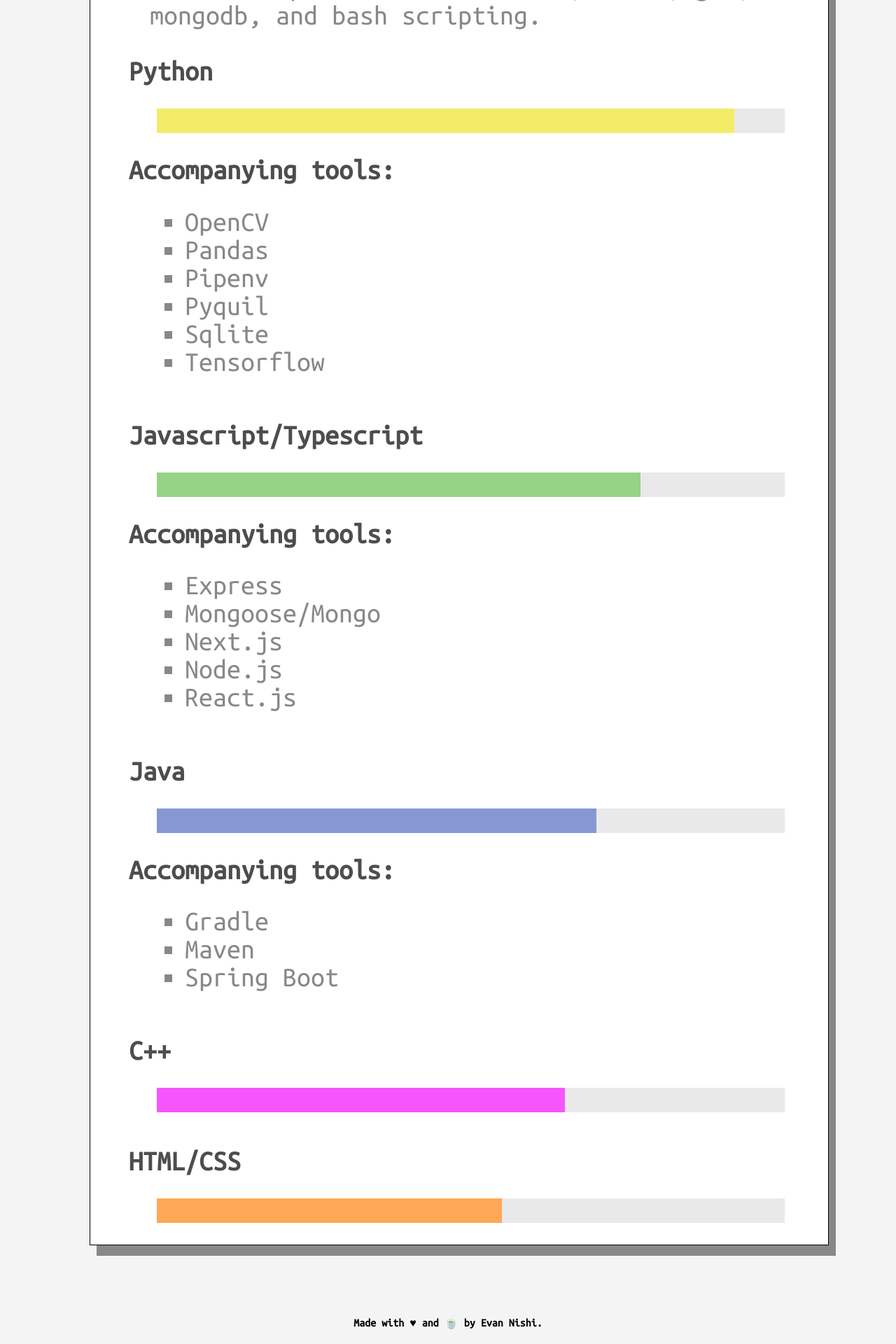
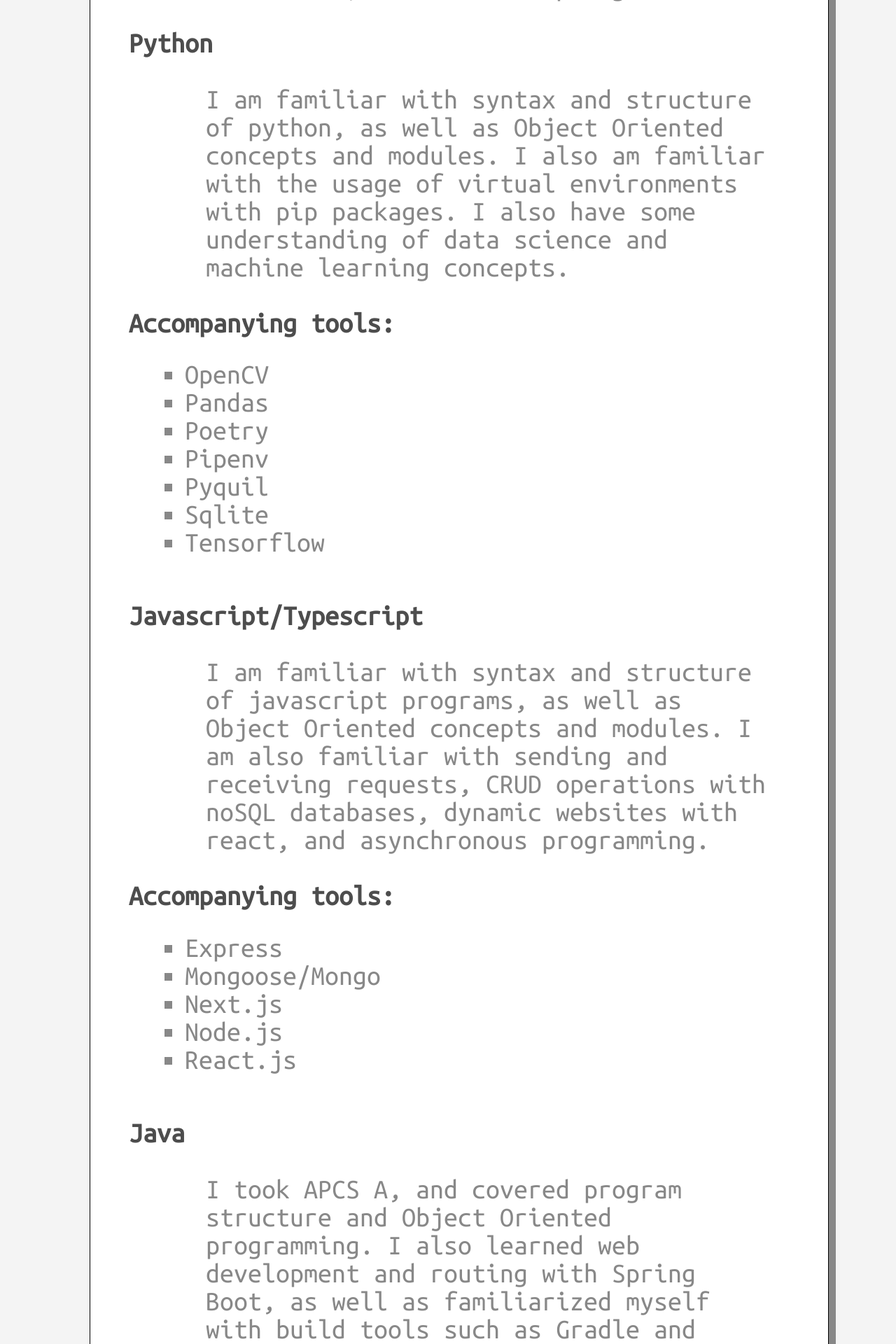
Before and after one commit to Evan-Nishi/personal-site-v2, a Next.js app: page / in a window 1280 px wide. Shown: the part 2960-4880 px from the top of the page at 70% size. Built offline with nearby package versions, Linux system fonts and the light colour scheme.

Commit message:
ui changes

```diff
--- a/src/pages/index.tsx
+++ b/src/pages/index.tsx
@@ -70,15 +70,17 @@
                 <br/>
                 <Card>
                     <h3>Tools/Technologies:</h3>
-                    <p>I love learning new technologies, along with the following tools.  These bars
-                        represent my familiarity with each respective language.
-                        I am also experienced with linux, scrum, git, mongodb, and bash scripting.
+                    <p>I love learning new technologies, along with the following tools.
+                        I am also experienced with linux, scrum, git, mongodb administration, and bash scripting.
                     </p>
                     <div className="indented">
                         <h2>Python</h2>
                         <div className="indented">
-                            <div className="skillbar">
-                                <div id="python"/>
+                            <div>
+                                <p>I am familiar with syntax and structure of python, as well as Object Oriented concepts and modules.
+                                    I also am familiar with the usage of virtual environments with pip packages.  I also have some understanding
+                                     of data science and machine learning concepts.
+                                </p>
                             </div>
                         </div>
                         <h2>Accompanying tools:</h2>
@@ -86,6 +88,7 @@
                             <ul>
                                 <li>OpenCV</li>
                                 <li>Pandas</li>
+                                <li>Poetry</li>
                                 <li>Pipenv</li>
                                 <li>Pyquil</li>
                                 <li>Sqlite</li>
@@ -95,8 +98,11 @@
                         <br/>
                         <h2>Javascript/Typescript</h2>
                         <div className="indented">
-                            <div className="skillbar">
-                                <div id="jsts"/>
+                            <div>
+                                <p>I am familiar with syntax and structure of javascript programs, as well as Object Oriented concepts and modules.
+                                    I am also familiar with sending and receiving requests, CRUD operations with noSQL databases, dynamic websites with react,
+                                     and asynchronous programming.
+                                </p>
                             </div>
                         </div>
                         <h2>Accompanying tools:</h2>
@@ -112,8 +118,10 @@
                         <br/>
                         <h2>Java</h2>
                         <div className="indented">
-                            <div className="skillbar">
-                                <div id="java"/>
+                            <div>
+                                <p>I took APCS A, and covered program structure and Object Oriented programming.  I also learned web development and routing
+                                     with Spring Boot, as well as familiarized myself with build tools such as Gradle and Maven.
+                                </p>
                             </div>
                         </div>
                         <h2>Accompanying tools:</h2>
@@ -127,15 +135,17 @@
                         <br/>
                         <h2>C++</h2>
                         <div className="indented">
-                            <div className="skillbar">
-                                <div id="cpp"/>
+                            <div>
+                                <p>I took COMPSC 110 at DVC and covered C++ fundamentals.  I also use C++ in VEX robotics, mainly working with
+                                    littlevgl graphics library for the UI of our controller.
+                                </p>
                             </div>
                         </div>
                         <br/>
                         <h2>HTML/CSS</h2>
                         <div className="indented">
-                            <div className="skillbar">
-                                <div id="htmlcss"/>
+                            <div>
+                                <p>I know how to style and make responsive static websites with HTML and CSS.</p>
                             </div>
                         </div>
                     </div>
--- a/src/styles.css
+++ b/src/styles.css
@@ -209,13 +209,6 @@
     list-style-type: none;
 }
 
-.skillbar{
-    width: 95%;
-    height: 35px;
-    background-color: #E9E9E9;
-    user-select: none;
-}
-
 .indented{
     padding-left: 40px;
 }
@@ -228,36 +221,6 @@
 
 .timeCard{
     display: flex;
-}
-
-#python{
-    width: 92%;
-    height: 35px;
-    background-color: #F3EC68;
-}
-
-#jsts{
-    width: 77%;
-    height: 35px;
-    background-color: #95D386;
-}
-
-#java{
-    width: 70%;
-    height: 35px;
-    background-color: #8697D3;
-}
-
-#cpp{
-    width: 65%;
-    height: 35px;
-    background-color: #f655fc;
-}
-
-#htmlcss{
-    width: 55%;
-    height: 35px;
-    background-color: #FFA858;
 }
 
 #header{
@@ -362,7 +325,6 @@
     #header{display: none;}
     #SmolBar {margin-top: 4.5%;}
     #TopBar {margin-top: 6%;}
-    #jsts, #python, #cpp, #java, #ruby, #htmlcss, .skillbar{height: 10px;}
 }
 
 @media screen and (max-width: 1200px){
```
